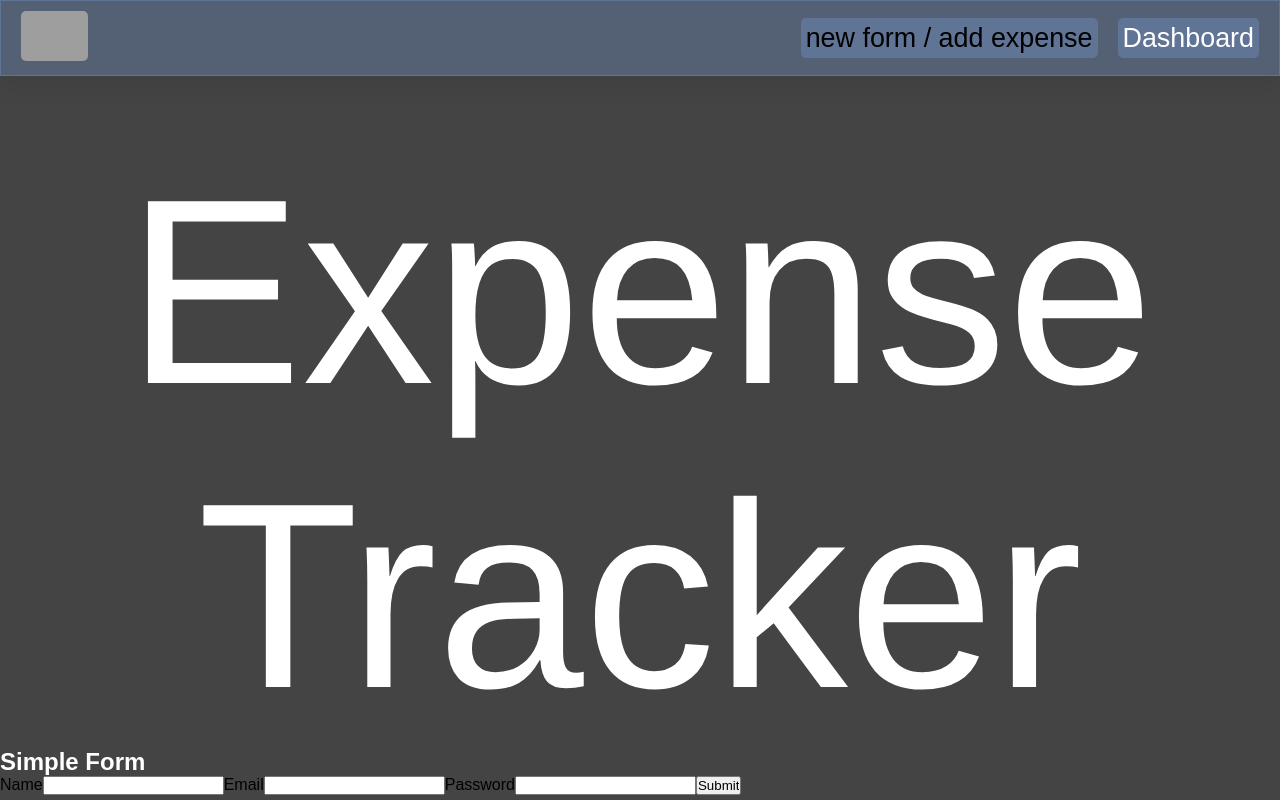
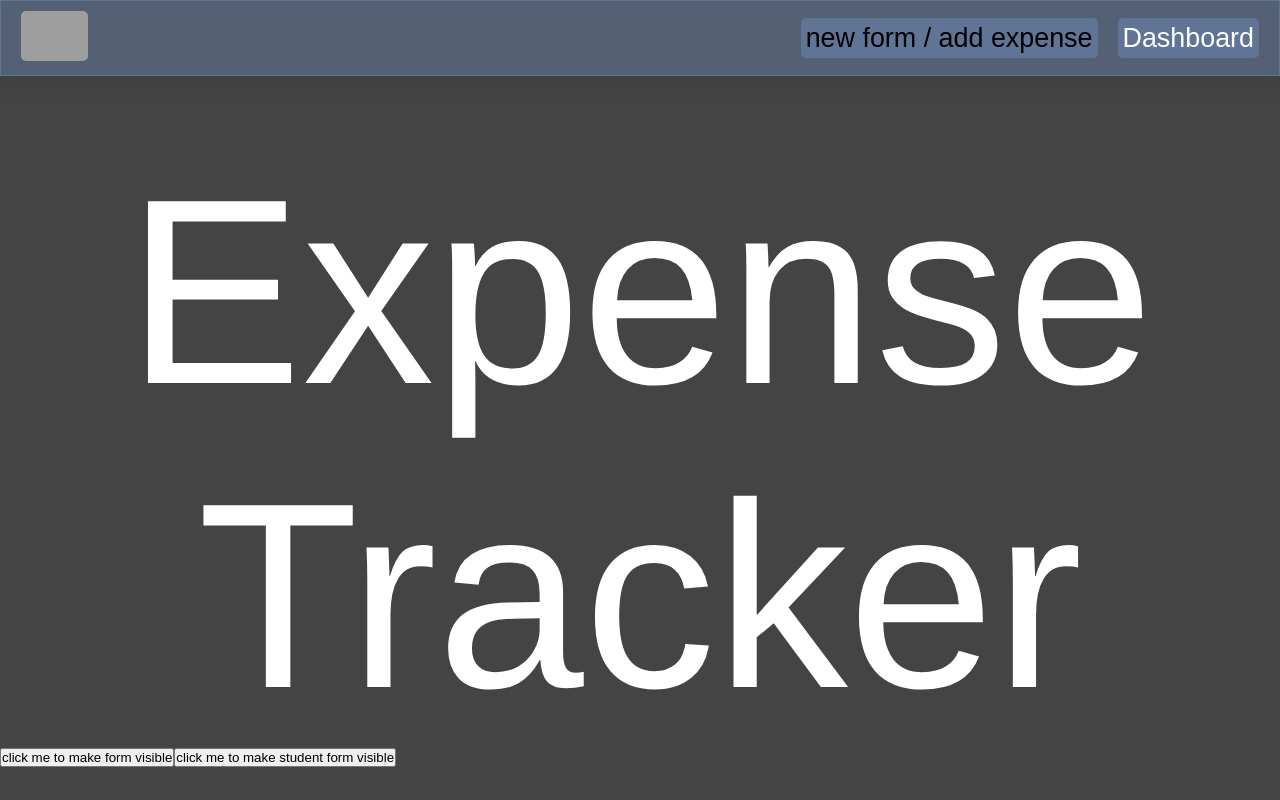
Before and after one commit to faeiz-furqan17/Expense-Tracker, a React (Vite) app: page / in a window 1280 px wide. Built offline with nearby package versions, Linux system fonts and the light colour scheme; grey boxes are pictures that could not be loaded.

Commit message:
i was practicing useState

```diff
--- a/src/App.jsx
+++ b/src/App.jsx
@@ -1,13 +1,22 @@
-import React from 'react'
+import React, { useState } from 'react'
 
 import Navbar from './components/Navbar/Navbar'
 import Lander from './components/Lander/Lander'
 import Form from './components/Form/Form'
 import SimpleForm from './components/SimpleForm/SimpleForm'
+import StudentDetailsForm from './components/StudentDetailsForm/StudentDetailsForm'
 
 
 
 function App() {
+const [showValue,hide] = useState(false)
+const [showStudentValue,hideStudent] = useState(false)
+const  showTheStudentForm=() =>{
+    hideStudent(!showStudentValue);
+  }
+  const  showTheForm=() =>{
+    hide(!showValue);
+  }
   return <>
   <div className="main-container">
 <Navbar>
@@ -16,9 +25,19 @@ function App() {
 <Lander>
 
 </Lander>
-<SimpleForm>
+<button onClick={showTheForm}>
+  click me to make form visible
+</button>
+<SimpleForm show={showValue}>
 
 </SimpleForm>
+<button onClick={showTheStudentForm}>
+  click me to make student form visible
+</button>
+<StudentDetailsForm show={showStudentValue}>
+
+</StudentDetailsForm>
+
 
   </div>
   </>
--- a/src/components/SimpleForm/SimpleForm.jsx
+++ b/src/components/SimpleForm/SimpleForm.jsx
@@ -1,47 +1,64 @@
 import React from 'react'
 import { useState } from 'react'
-function SimpleForm() {
-const[name,setName]=useState('')
-const[email,setEmail]=useState('')
-const[password,setPassword]=useState('')
+function SimpleForm(props) {
 
-const handleEmailChange=(e)=>{
-setEmail(e.target.value)
-}
+    const [formData, setData] = useState({
+        name: '',
+        email: '',
+        password: ''
+    })
+    const handleSubmit = (e) => {
+        e.preventDefault()
+        console.log(formData)
+    }
+    const handleChange = (e) => {
 
-const handlePasswordChange=(e)=>{
-setPassword(e.target.value)
-}
+        const { name, value } = e.target
+        setData({
+           ...formData,
+            [name]: value
+        })
 
-const handleNameChange=(e)=>{
-setName(e.target.value)
-}
+    }
 
-const handleSubmit=(e)=>{
-e.preventDefault()
-console.log(name)
 
-console.log(email)
 
-console.log(password)
-}
+
+// const[name,setName]=useState('')
+// const[email,setEmail]=useState('')
+// const[password,setPassword]=useState('')
+
+// const handleEmailChange=(e)=>{
+// setEmail(e.target.value)
+// }
+
+// const handlePasswordChange=(e)=>{
+//     debugger
+// setPassword(e.target.value)
+// }
+
+// const handleNameChange=(e)=>{
+// setName(e.target.value)
+// }
+
   return (
-    <div>
+    props.show ? <div>
         <section className='form-section'>
         <h1>Simple Form</h1>
+
         <form onSubmit={handleSubmit}>
             <label htmlFor='name'>Name</label>
-            <input type='text' name='name' id='name'  value={name} onChange={handleNameChange}/>
-            <label htmlFor='email'>Email</label>
-            <input type='email' name='email' id='email' value={email} onChange={handleEmailChange} />
-            <label htmlFor='password'>Password</label>
-            <input name='password' id='password' value={password} onChange={handlePasswordChange} />
+                <input type='text' name='name' id='name'  value={formData.name} onChange={handleChange}/>
+                <label htmlFor='email'>Email</label>
+                <input type='email' name='email' id='email' value={formData.email} onChange={handleChange} />
+                <label htmlFor='password'>Password</label>
+                <input name='password' id='password' value={formData.password} onChange={handleChange} />
             <input type='submit' value='Submit' />
         </form>
 
         </section>
 
-    </div>
+    </div> : <></>
   )
 }
 
--- /dev/null
+++ b/src/components/StudentDetailsForm/StudentDetailsForm.jsx
@@ -0,0 +1,73 @@
+import React from 'react'
+import { useState } from 'react'
+
+function StudentDetailsForm(props) {
+    const [studentdata,setStudentData]=useState({
+        rollno:'',
+        name:'',
+        email:'',
+        phone:'',
+        address:'',
+        city:'',
+        class:'',
+
+    })
+    const handleChange=(e)=>{
+        const {name,value}=e.target
+        setStudentData({
+           ...studentdata,
+            [name]:value
+        })
+
+    }
+
+    const handleSubmit=(e)=>{
+        e.preventDefault()
+        console.log(studentdata)
+    }
+
+  return (
+    props.show ?
+    <div>
+
+      <section className='student-form-section'>
+        <form onSubmit={handleSubmit}>
+            <div className='form-group'>
+                <label htmlFor='rollno'>Roll No</label>
+                <input type='text' name='rollno' id='rollno' value={studentdata.rollno} onChange={handleChange} />
+            </div>
+            <div className='form-group'>
+                <label htmlFor='name'>Name</label>
+                <input type='text' name='name' id='name' value={studentdata.name} onChange={handleChange} />
+            </div>
+            <div className='form-group'>
+                <label htmlFor='email'>Email</label>
+                <input type='email' name='email' id='email' value={studentdata.email} onChange={handleChange} />
+            </div>
+            <div className='form-group'>
+                <label htmlFor='phone'>Phone</label>
+                <input type='text' name='phone' id='phone' value={studentdata.phone} onChange={handleChange} />
+            </div>
+            <div className='form-group'>
+                <label htmlFor='address'>Address</label>
+                <input type='text' name='address' id='address' value={studentdata.address} onChange={handleChange} />
+            </div>
+            <div className='form-group'>
+                <label htmlFor='city'>City</label>
+                <input type='text' name='city' id='city' value={studentdata.city} onChange={handleChange} />
+            </div>
+            <div className='form-group'>
+                <label htmlFor='class'>Class</label>
+                <input type='text' name='class' id='class' value={studentdata.class} onChange={handleChange} />
+            </div>
+            <div className='form-group'>
+                <input type='submit' value='Submit' />
+            </div>
+
+        </form>
+      </section>
+    </div> : <></>
+  )
+}
+
+export default StudentDetailsForm
```
Also changed, not shown: src/components/StudentDetailsForm/StudentDetailsForm.module.scss (added).
